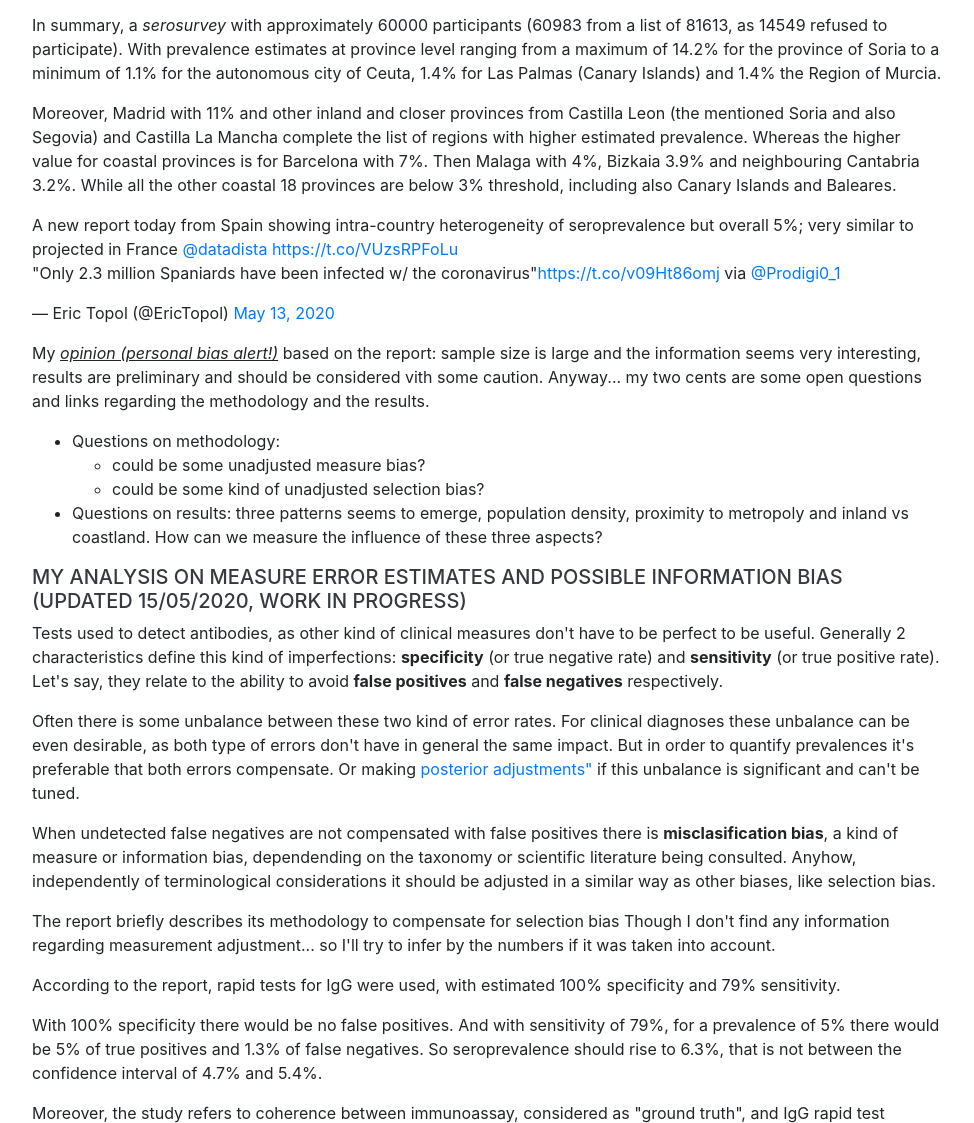
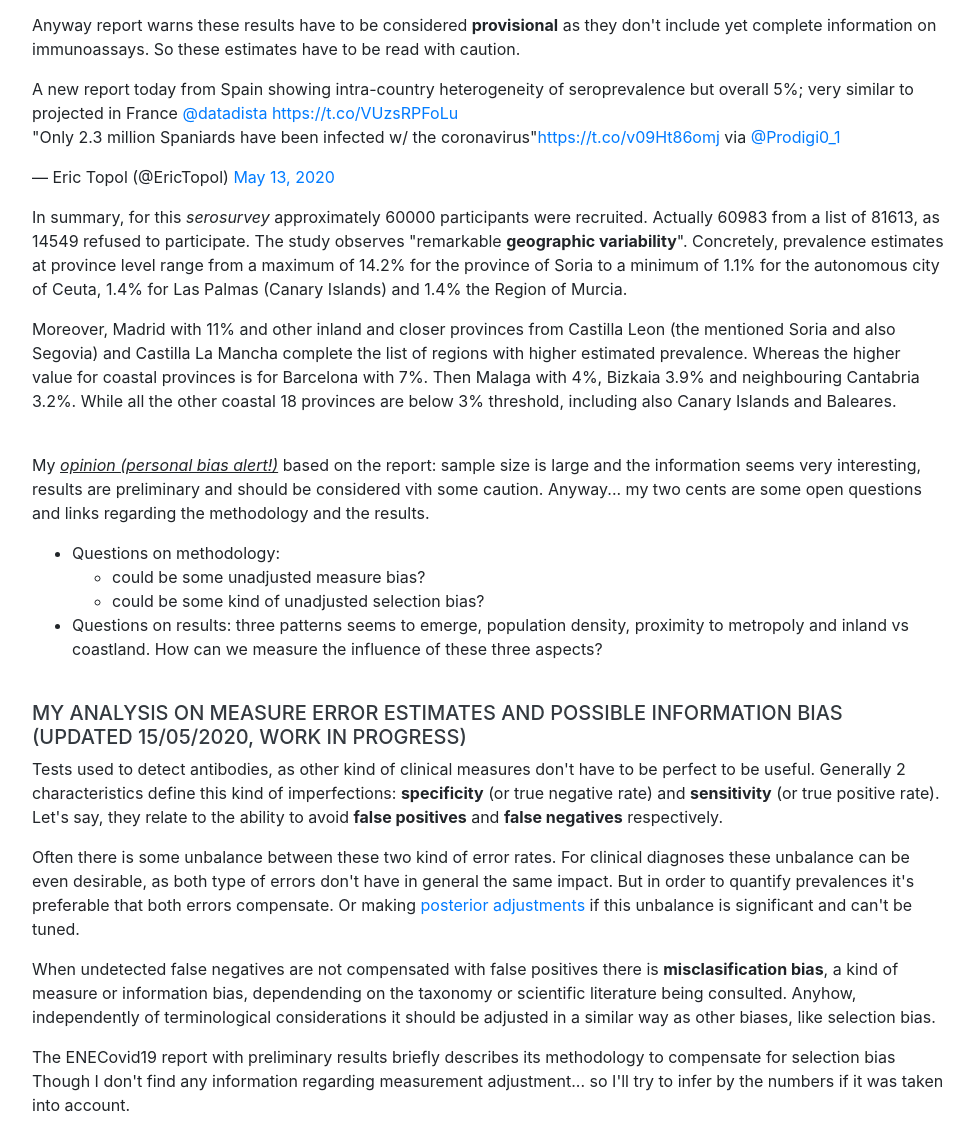
Before and after one commit to muoten/muoten.github.io, a website with bundled scripts: page index.html in a window 1280 px wide. Shown: the part 1143-2266 px from the top of the page, without its empty margins (288-1262 px from the left). Built offline with nearby package versions, Linux system fonts and the light colour scheme; a web font is replaced by a local one.

Commit message:
Remark terms provisional and geographic variability

```diff
--- a/index.html
+++ b/index.html
@@ -169,21 +169,26 @@
           On 13/05/2020, <a href="https://www.mscbs.gob.es/ciudadanos/ene-covid/docs/ESTUDIO_ENE-COVID19_PRIMERA_RONDA_INFORME_PRELIMINAR.pdf">
             preliminary results</a> of Spain's seroprevalence study ENECOVID were published presenting first estimates of <strong>5% of prevalence</strong>
             of IgG antibodies for SARS-Cov2, estimating a range of uncertainty between 4.7% and 5.4% (IC 95%).
-            Considering a population of 47 millions, approximately 2.3 million people would have developed antibodies.
+          Considering a population of 47 millions, approximately 2.3 million people would have developed antibodies.
             Same day, COVID-19 confirmed cases on Spain (<i>PCR+</i>) were 229540.
             So the <strong>estimated</strong> number of <strong>infections</strong> occured in Spain could be <strong>10 times higher</strong> than <strong>confirmed cases.</strong>
           </p>
+          <p>Anyway report warns these results have to be considered <strong>provisional</strong> as they don't include yet complete information on immunoassays.
+          So these estimates have to be read with caution.
+        </p>
+        <blockquote class="twitter-tweet"><p lang="en" dir="ltr">A new report today from Spain showing intra-country heterogeneity of seroprevalence but overall 5%; very similar to projected in France <a href="https://twitter.com/datadista?ref_src=twsrc%5Etfw">@datadista</a> <a href="https://t.co/VUzsRPFoLu">https://t.co/VUzsRPFoLu</a><br>&quot;Only 2.3 million Spaniards have been infected w/ the coronavirus&quot;<a href="https://t.co/v09Ht86omj">https://t.co/v09Ht86omj</a> via <a href="https://twitter.com/Prodigi0_1?ref_src=twsrc%5Etfw">@Prodigi0_1</a></p>&mdash; Eric Topol (@EricTopol) <a href="https://twitter.com/EricTopol/status/1260666412164542465?ref_src=twsrc%5Etfw">May 13, 2020</a></blockquote> <script async src="https://platform.twitter.com/widgets.js" charset="utf-8"></script>
+
           <p>
-          In summary, a <i>serosurvey</i> with approximately 60000 participants (60983 from a list of 81613, as 14549 refused to participate).
-          With prevalence estimates at province level ranging from a maximum of 14.2% for the province of Soria to a minimum of 1.1% for the autonomous city of Ceuta, 1.4% for Las Palmas (Canary Islands) and 1.4% the Region of Murcia.
+          In summary, for this <i>serosurvey</i> approximately 60000 participants were recruited. Actually 60983 from a list of 81613, as 14549 refused to participate.
+          The study observes "remarkable <strong>geographic variability</strong>".
+          Concretely, prevalence estimates at province level range from a maximum of 14.2% for the province of Soria to a minimum of 1.1% for the autonomous city of Ceuta, 1.4% for Las Palmas (Canary Islands) and 1.4% the Region of Murcia.
 </p>
 <p>
           Moreover, Madrid with 11% and other inland and closer provinces from Castilla Leon (the mentioned Soria and also Segovia) and Castilla La Mancha complete the list of regions with higher estimated prevalence.
           Whereas the higher value for coastal provinces is for Barcelona with 7%. Then Malaga with 4%, Bizkaia 3.9% and neighbouring Cantabria 3.2%.
           While all the other coastal 18 provinces are below 3% threshold, including also Canary Islands and Baleares.
         </p>
-          <blockquote class="twitter-tweet"><p lang="en" dir="ltr">A new report today from Spain showing intra-country heterogeneity of seroprevalence but overall 5%; very similar to projected in France <a href="https://twitter.com/datadista?ref_src=twsrc%5Etfw">@datadista</a> <a href="https://t.co/VUzsRPFoLu">https://t.co/VUzsRPFoLu</a><br>&quot;Only 2.3 million Spaniards have been infected w/ the coronavirus&quot;<a href="https://t.co/v09Ht86omj">https://t.co/v09Ht86omj</a> via <a href="https://twitter.com/Prodigi0_1?ref_src=twsrc%5Etfw">@Prodigi0_1</a></p>&mdash; Eric Topol (@EricTopol) <a href="https://twitter.com/EricTopol/status/1260666412164542465?ref_src=twsrc%5Etfw">May 13, 2020</a></blockquote> <script async src="https://platform.twitter.com/widgets.js" charset="utf-8"></script>
-
+<br/>
           <p>
           My <i><u>opinion (personal bias alert!)</u></i> based on the report: sample size is large and the information seems very interesting, results are preliminary and should be considered vith some caution.
           Anyway... my two cents are some open questions and links regarding the methodology and the results.
@@ -205,6 +210,7 @@
          </li>
         </ul>
 
+<br/>
         <h5 id="covid19-seroprevalence-bias">My analysis on measure error estimates and possible information bias (Updated 15/05/2020, work in progress)</h5>
         <p>
           Tests used to detect antibodies, as other kind of clinical measures don't have to be perfect to be useful.
@@ -217,14 +223,14 @@
           For clinical diagnoses these unbalance can be even desirable, as both type of errors don't have in general the same impact.
           But in order to quantify prevalences it's preferable that both errors compensate.
           Or making <a href="http://www.med.mcgill.ca/epidemiology/joseph/publications/Methodological/speybroeck2012.pdf">
-            posterior adjustments"</a> if this unbalance is significant and can't be tuned.
+            posterior adjustments</a> if this unbalance is significant and can't be tuned.
         </p>
           When undetected false negatives are not compensated with false positives there is <strong>misclasification bias</strong>, a kind of measure or information bias,
           dependending on the taxonomy or scientific literature being consulted.
           Anyhow, independently of terminological considerations it should be adjusted in a similar way as other biases, like selection bias</u>.
         </p>
         <p>
-          The report briefly describes its methodology to compensate for selection bias
+          The ENECovid19 report with preliminary results briefly describes its methodology to compensate for selection bias
           Though I don't find any information regarding measurement adjustment... so I'll try to infer by the numbers if it was taken into account.
         </p>
         <p>
```
